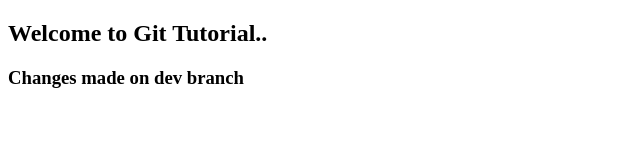
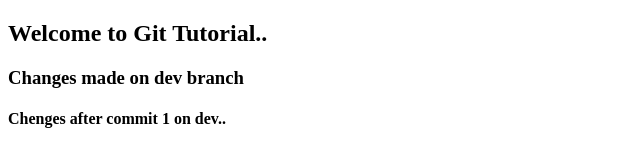
Before and after one commit to gagan-git1313/gitdemo, a plain HTML site: page demo.html in a window 1280 px wide. Shown: the whole page, without its empty margins (0-640 px from the left). Drawn offline with Linux system fonts and the light colour scheme.

Commit message:
second commit on dev

```diff
--- a/demo.html
+++ b/demo.html
@@ -9,5 +9,6 @@
 <body>
     <h2>Welcome to Git Tutorial..</h2>
     <h3>Changes made on dev branch</h3>
+    <h4>Chenges after commit 1 on dev..</h4>
 </body>
 </html>
```
